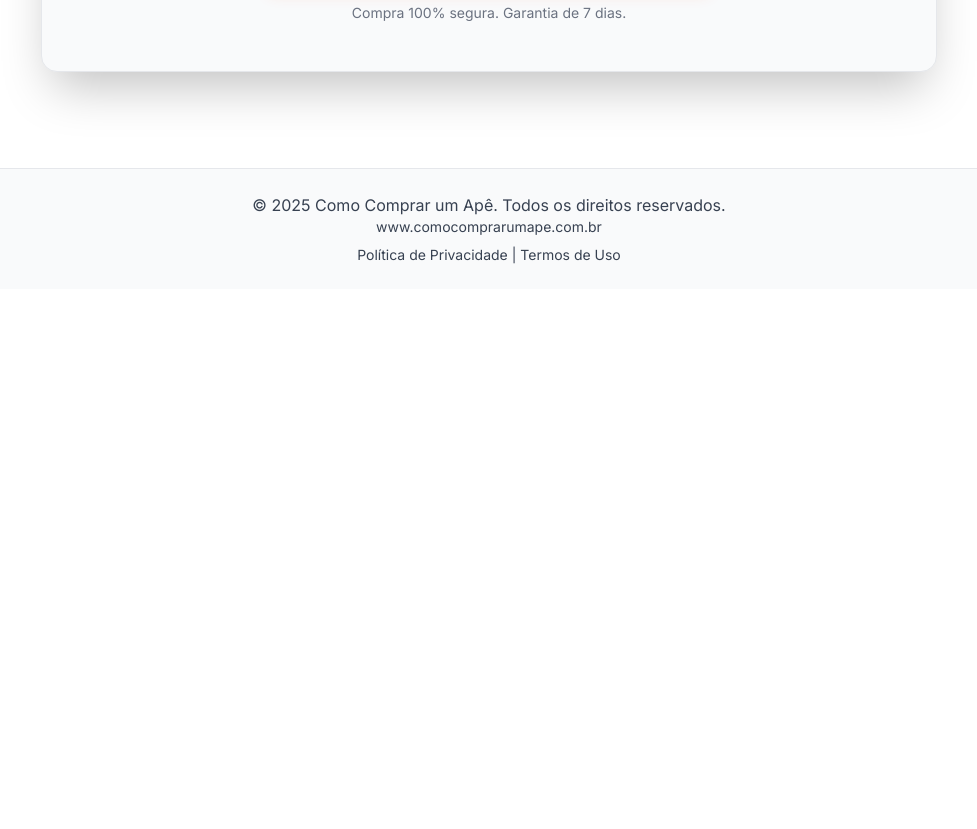
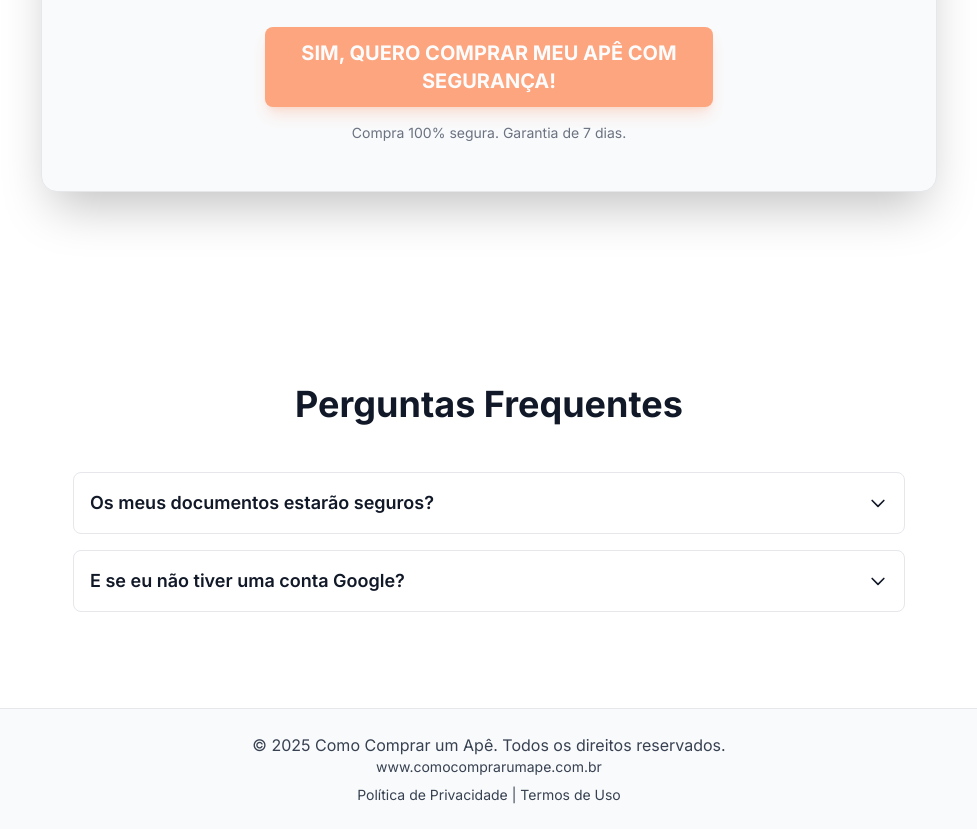
Before and after one commit to Humbertoa001/Style_Guide_MVDE, a plain HTML site: page index.html in a window 1280 px wide. Shown: the part 8192-9021 px from the top of the page, without its empty margins (151-1128 px from the left). Before the commit the page ends 8481 px from the top, so only its background shows below. Drawn offline with nearby package versions, Linux system fonts and the light colour scheme.

Commit message:
Update index.html

```diff
--- a/index.html
+++ b/index.html
@@ -761,6 +761,8 @@
                         <li class="flex items-center"><span class="accent-text mr-3">✔</span> Checklists completos de vistoria e documentação</li>
                         <li class="flex items-center"><span class="accent-text mr-3">✔</span> Todas as ferramentas com vídeo explicando passo a passo como utilizar</li>
                         <li class="flex items-center"><span class="accent-text mr-3">✔</span> Encontros pelo zoom para tirar dúvidas</li>
+			<li class="flex items-center"><span class="accent-text mr-3">✔</span> Segurança Nível Google: Seus documentos ficam guardados diretamente na sua conta Google Drive, com a mesma segurança que você já conhece e confia.</li>
+                        <li class="flex items-center"><span class="accent-text mr-3">✔</span> Acesso Imediato com um Clique: Faça o login com a sua conta Google. Sem novas senhas para memorizar.</li>
                     </ul>
                 </div>
 
@@ -775,6 +777,45 @@
 				</a>
 
                 <p class="text-sm text-[#6B7280] mt-4">Compra 100% segura. Garantia de 7 dias.</p>
+            </div>
+        </section>
+
+	    <!-- ========== FAQ Section ========== -->
+        <section id="faq" class="section-padding">
+            <div class="container mx-auto max-w-4xl px-4 sm:px-6 lg:px-8">
+                <div class="text-center mb-12">
+                    <h2 class="text-3xl md:text-4xl font-bold text-[#111827]">Perguntas Frequentes</h2>
+                </div>
+                <div class="space-y-4">
+                    <!-- FAQ Item 1 -->
+                    <div class="border border-gray-200 rounded-lg">
+                        <button class="faq-question w-full flex justify-between items-center p-4 text-left font-semibold text-lg">
+                            <span>Os meus documentos estarão seguros?</span>
+                            <svg class="w-5 h-5 transition-transform transform" fill="none" stroke="currentColor" viewBox="0 0 24 24" xmlns="http://www.w3.org/2000/svg"><path stroke-linecap="round" stroke-linejoin="round" stroke-width="2" d="M19 9l-7 7-7-7"></path></svg>
+                        </button>
+                        <div class="faq-answer hidden p-4 pt-0 text-gray-600">
+                            <!-- !+!+!+!+!+!+!+!+!+!+!+!+!+!+!+!+!+!+!+!+!+!+!+!+!+!+!+!+!+!+!+!+!+!+!+!+!+!+!+ -->
+                            <!-- SUBSTITUA ESTE TEXTO pela sua resposta -->
+                            <p>Sim. A sua segurança é a nossa maior prioridade. É por isso que o MVDE não armazena os seus ficheiros sensíveis. Ele funciona como uma ponte inteligente para a <strong>sua própria conta Google Drive</strong>. Você mantém o controlo total, com a tecnologia de segurança do Google a proteger o que é seu.</p>
+                            <!-- FIM DA ÁREA DE SUBSTITUIÇÃO -->
+                            <!-- !+!+!+!+!+!+!+!+!+!+!+!+!+!+!+!+!+!+!+!+!+!+!+!+!+!+!+!+!+!+!+!+!+!+!+!+!+!+!+ -->
+                        </div>
+                    </div>
+                    <!-- FAQ Item 2 -->
+                    <div class="border border-gray-200 rounded-lg">
+                        <button class="faq-question w-full flex justify-between items-center p-4 text-left font-semibold text-lg">
+                            <span>E se eu não tiver uma conta Google?</span>
+                            <svg class="w-5 h-5 transition-transform transform" fill="none" stroke="currentColor" viewBox="0 0 24 24" xmlns="http://www.w3.org/2000/svg"><path stroke-linecap="round" stroke-linejoin="round" stroke-width="2" d="M19 9l-7 7-7-7"></path></svg>
+                        </button>
+                        <div class="faq-answer hidden p-4 pt-0 text-gray-600">
+                             <!-- !+!+!+!+!+!+!+!+!+!+!+!+!+!+!+!+!+!+!+!+!+!+!+!+!+!+!+!+!+!+!+!+!+!+!+!+!+!+!+ -->
+                            <!-- SUBSTITUA ESTE TEXTO pela sua resposta -->
+                            <p>Não há problema! Criar uma conta Google é totalmente gratuito e leva menos de 2 minutos. Ao fazer isso, você não só garante o acesso mais seguro possível ao MVDE, como também ganha acesso ao Google Drive, uma ferramenta poderosa que será fundamental para organizar os seus documentos de forma segura durante a jornada de compra.</p>
+                             <!-- FIM DA ÁREA DE SUBSTITUIÇÃO -->
+                            <!-- !+!+!+!+!+!+!+!+!+!+!+!+!+!+!+!+!+!+!+!+!+!+!+!+!+!+!+!+!+!+!+!+!+!+!+!+!+!+!+ -->
+                        </div>
+                    </div>
+                </div>
             </div>
         </section>
 
```
